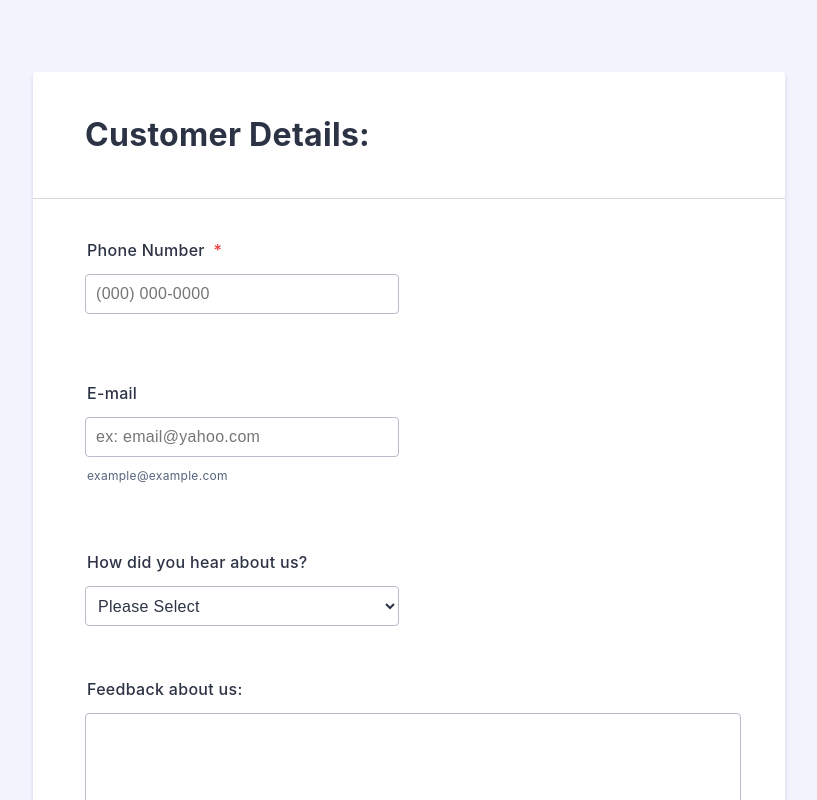
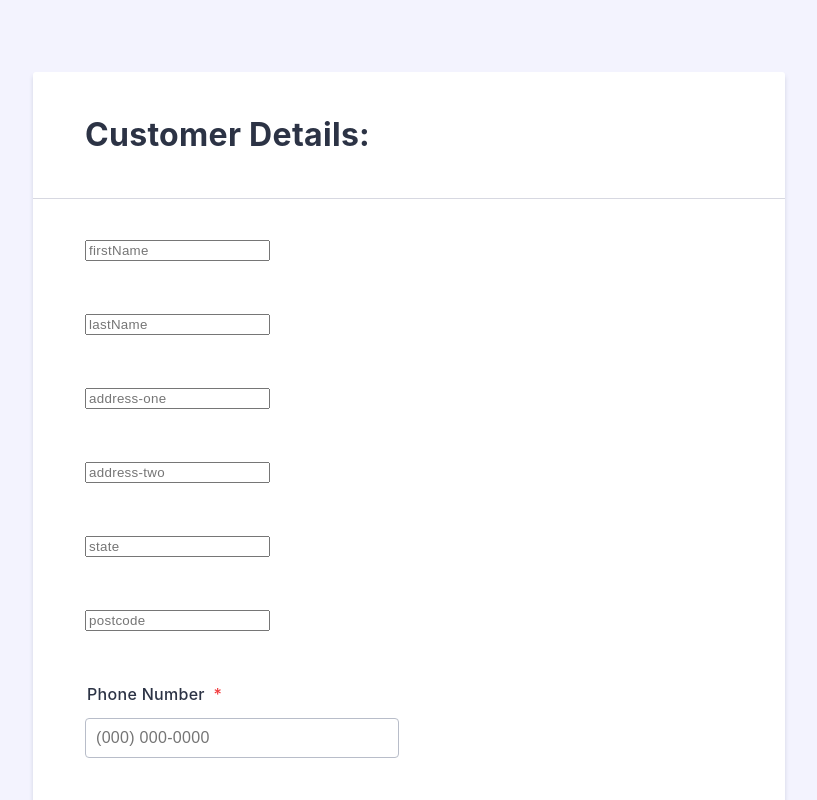
Before and after one commit to shivsgkashyap/dynamic-react-form, a React (Vite) app: page / in a window 1280 px wide. Shown: the top 800 px of the page, without its empty margins (231-1048 px from the left). Built offline with nearby package versions, Linux system fonts and the light colour scheme; the HTML template or start-up script is replaced by a standard one.

Commit message:
Retrieve initial values from user input passed through as props

```diff
--- a/src/form.jsx
+++ b/src/form.jsx
@@ -9,7 +9,7 @@ export default function Form({ sections }) {
     sectionsObj[config.name] = config.initialValue;
     return sectionsObj;
   }, {});
-  const [formValues, setFormValues] = useState({ initialValues });
+  const [formValues, setFormValues] = useState(initialValues);
   const [formErrors, setFormErrors] = useState({});
   const [touched, setTouched] = useState([]);
   const [isSubmitting, setSubmitting] = useState(false);
@@ -182,9 +182,8 @@ export default function Form({ sections }) {
               <h1 className="form-header-text">Customer Details:</h1>
             </div>
           </div>
-          {/* {sections.map((section) => (
+          {sections.map((inputConfig) => (
             <div className="form-line" style={formLineStyle}>
-              {section.map((inputConfig) => (
               <DynamicInput
                 inputConfig={inputConfig}
                 value={formValues[inputConfig.name]}
@@ -193,9 +192,8 @@ export default function Form({ sections }) {
                 handleBlur={handleBlur}
                 errorMessageStyle={errorMessageStyle}
               />
+            </div>
           ))}
-            </div>
-          ))} */}
           <div class="form-line" id="id_3">
             <label className="form-label form-label-top">
               Phone Number
```
Lines whose indentation alone changed are shown as unchanged.
